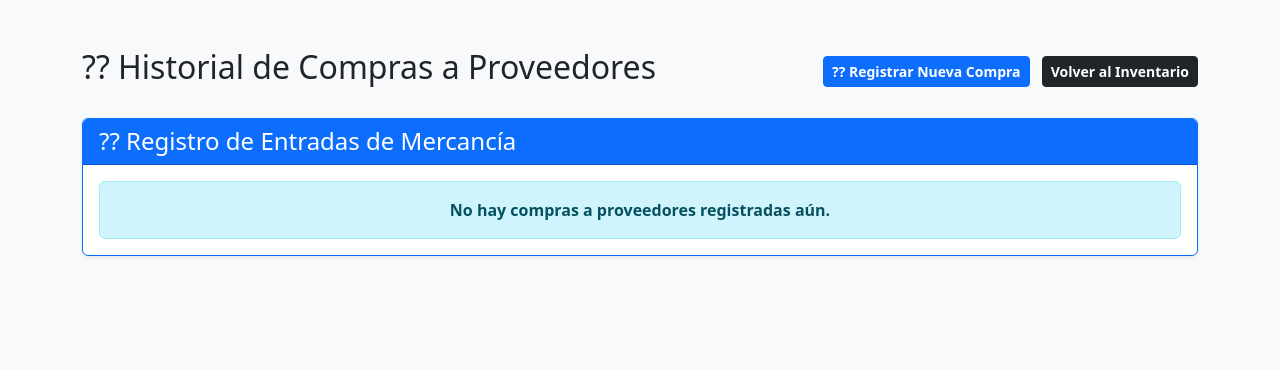
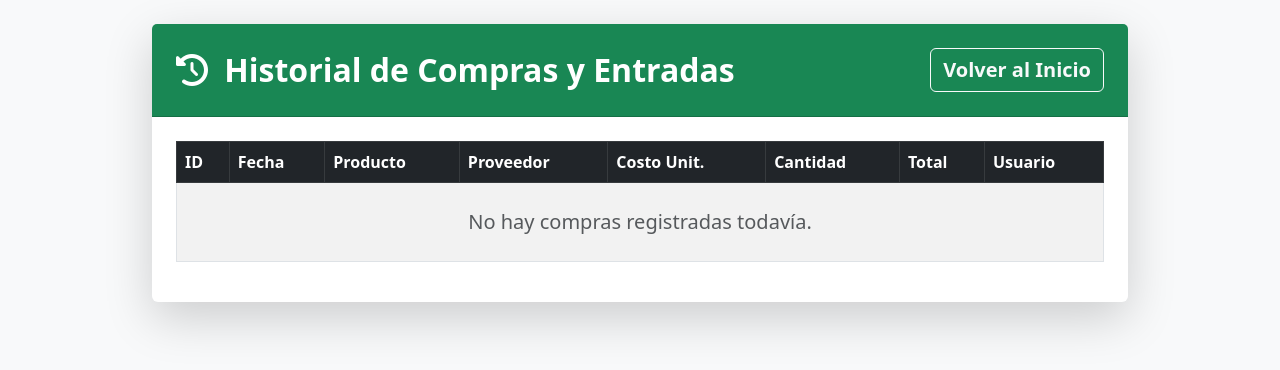
Before and after one commit to ventasrespondeya-cell/Control-de-Inventario---Pinturas-JAM, a Flask app: template templates/historial_compras.html in a window 1280 px wide. Shown: the top 370 px of the page. Run offline with Flask 3, Linux system fonts and the light colour scheme; the template is opened without the code that fills it, so the values that code supplies are empty.

Commit message:
Update historial_compras.html

```diff
--- a/templates/historial_compras.html
+++ b/templates/historial_compras.html
@@ -4,56 +4,52 @@
     <meta charset="UTF-8">
     <title>Historial de Compras - Pinturas JAM</title>
     <link href="https://cdn.jsdelivr.net/npm/bootstrap@5.3.0/dist/css/bootstrap.min.css" rel="stylesheet">
+    <link rel="stylesheet" href="https://cdnjs.cloudflare.com/ajax/libs/font-awesome/6.4.0/css/all.min.css">
 </head>
 <body class="bg-light">
-    <div class="container mt-5 mb-5">
-        <div class="d-flex justify-content-between align-items-center mb-4">
-            <h2>?? Historial de Compras a Proveedores</h2>
-            <div>
-                <a href="/comprar" class="btn btn-primary btn-sm fw-bold me-2">?? Registrar Nueva Compra</a>
-                <a href="/" class="btn btn-dark btn-sm fw-bold">Volver al Inventario</a>
+    <div class="container mt-4 mb-5" style="max-width: 1000px;">
+        <div class="card shadow-lg border-0">
+            <div class="card-header bg-success text-white p-4 d-flex justify-content-between align-items-center">
+                <h2 class="mb-0 fw-bold"><i class="fas fa-history me-2"></i> Historial de Compras y Entradas</h2>
+                <a href="/" class="btn btn-outline-light fw-bold fs-5">Volver al Inicio</a>
             </div>
-        </div>
-
-        <div class="card shadow-sm border-primary">
-            <div class="card-header bg-primary text-white">
-                <h4 class="mb-0">?? Registro de Entradas de Mercancía</h4>
-            </div>
-            <div class="card-body p-0">
-                {% if compras %}
+            <div class="card-body p-4">
                 <div class="table-responsive">
-                    <table class="table table-striped table-hover mb-0 align-middle text-center">
-                        <thead class="table-light">
+                    <table class="table table-striped table-bordered align-middle">
+                        <thead class="table-dark">
                             <tr>
-                                <th># Reg.</th>
-                                <th>Fecha y Hora</th>
+                                <th>ID</th>
+                                <th>Fecha</th>
                                 <th>Producto</th>
                                 <th>Proveedor</th>
-                                <th>Costo Unit. ($)</th>
-                                <th>Cant.</th>
-                                <th>Costo Total ($)</th>
+                                <th>Costo Unit.</th>
+                                <th>Cantidad</th>
+                                <th>Total</th>
+                                <th>Usuario</th>
                             </tr>
                         </thead>
                         <tbody>
-                            {% for c in compras %}
-                            <tr>
-                                <td>{{ c.id }}</td>
-                                <td class="small">{{ c.fecha }}</td>
-                                <td class="fw-bold">{{ c.producto_nombre }}</td>
-                                <td><span class="badge bg-secondary">{{ c.proveedor }}</span></td>
-                                <td>${{ "%.2f"|format(c.costo_unitario) }}</td>
-                                <td><span class="badge bg-info text-dark">{{ c.cantidad }}</span></td>
-                                <td class="fw-bold text-primary">${{ "%.2f"|format(c.costo_total) }}</td>
-                            </tr>
-                            {% endfor %}
+                            {% if compras %}
+                                {% for c in compras %}
+                                <tr>
+                                    <td>{{ c.id }}</td>
+                                    <td>{{ c.fecha }}</td>
+                                    <td><span class="fw-bold">{{ c.nombre_producto }}</span></td>
+                                    <td>{{ c.proveedor }}</td>
+                                    <td>${{ '%.2f'|format(c.costo_unitario) }}</td>
+                                    <td><span class="badge bg-success fs-6">{{ c.cantidad }}</span></td>
+                                    <td class="fw-bold text-success">${{ '%.2f'|format(c.total) }}</td>
+                                    <td>{{ c.usuario }}</td>
+                                </tr>
+                                {% endfor %}
+                            {% else %}
+                                <tr>
+                                    <td colspan="8" class="text-center text-muted py-4 fs-5">No hay compras registradas todavía.</td>
+                                </tr>
+                            {% endif %}
                         </tbody>
                     </table>
                 </div>
-                {% else %}
-                <div class="alert alert-info text-center m-3">
-                    <strong>No hay compras a proveedores registradas aún.</strong>
-                </div>
-                {% endif %}
             </div>
         </div>
     </div>
```
